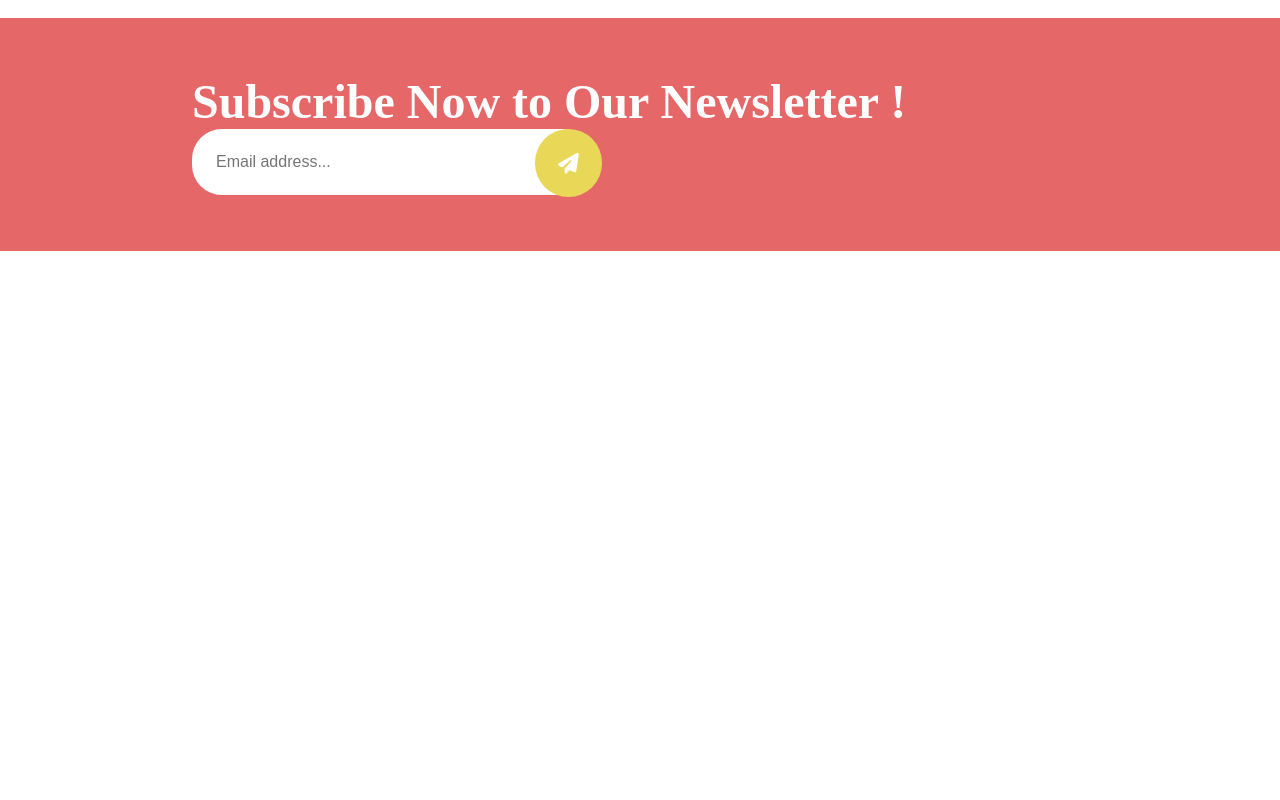
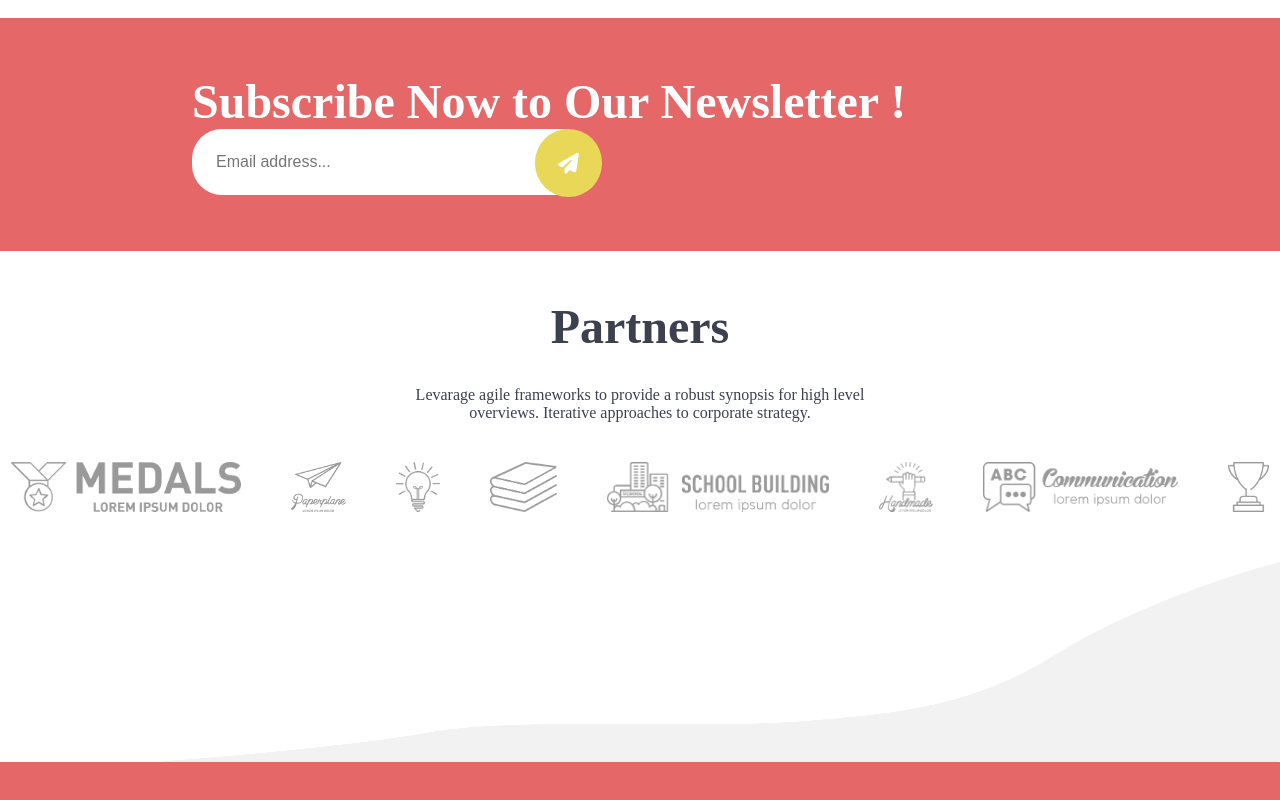
Before and after one commit to manuelloverso/proj-html-vuejs, a Vue app: page / in a window 1280 px wide. Shown: the part 5736-6536 px from the top of the page. Before the commit the page ends 5987 px from the top, so only its background shows below. Built offline with nearby package versions, Linux system fonts and the light colour scheme; a web font is replaced by a local one.

Commit message:
add partners section

```diff
--- a/src/components/AppFooter.vue
+++ b/src/components/AppFooter.vue
@@ -6,5 +6,12 @@ export default {
   },
 };
 </script>
-<template></template>
-<style scoped></style>
+<template>
+  <footer></footer>
+</template>
+<style scoped>
+footer {
+  padding: 4rem;
+  background-color: var(--primary-color);
+}
+</style>
--- a/src/components/AppMain.vue
+++ b/src/components/AppMain.vue
@@ -340,7 +340,26 @@ export default {
     </section>
 
     <!-- Partners section -->
-    <section class="partners"></section>
+    <section class="partners text-center">
+      <h2 class="fs-7 mb-4">Partners</h2>
+      <p class="mx-auto mb-5">
+        Levarage agile frameworks to provide a robust synopsis for high level
+        overviews. Iterative approaches to corporate strategy.
+      </p>
+      <div class="icons row">
+        <img src="/images/partner-2.png" alt="" />
+        <img src="/images/partner-1.png" alt="" />
+        <img src="/images/partner-3.png" alt="" />
+        <img src="/images/partner-4.png" alt="" />
+        <img src="/images/partner-5.png" alt="" />
+        <img src="/images/partner-6.png" alt="" />
+        <img src="/images/partner-7.png" alt="" />
+        <img src="/images/partner-8.png" alt="" />
+      </div>
+
+      <!-- Wave Image -->
+      <img class="wave" src="/images/background-wave3.png" alt="" />
+    </section>
   </main>
 </template>
 <style scoped>
@@ -579,5 +598,32 @@ main {
       }
     }
   }
+
+  .partners {
+    padding-top: 3rem;
+
+    & p {
+      width: 500px;
+    }
+
+    .icons {
+      justify-content: center;
+      gap: 50px;
+      margin-bottom: 50px;
+
+      & img {
+        height: 50px;
+        filter: opacity(40%);
+      }
+    }
+
+    .wave {
+      display: block;
+      width: 100%;
+      height: 200px;
+      transform: rotate(180deg);
+      filter: contrast(90%);
+    }
+  }
 }
 </style>
```
